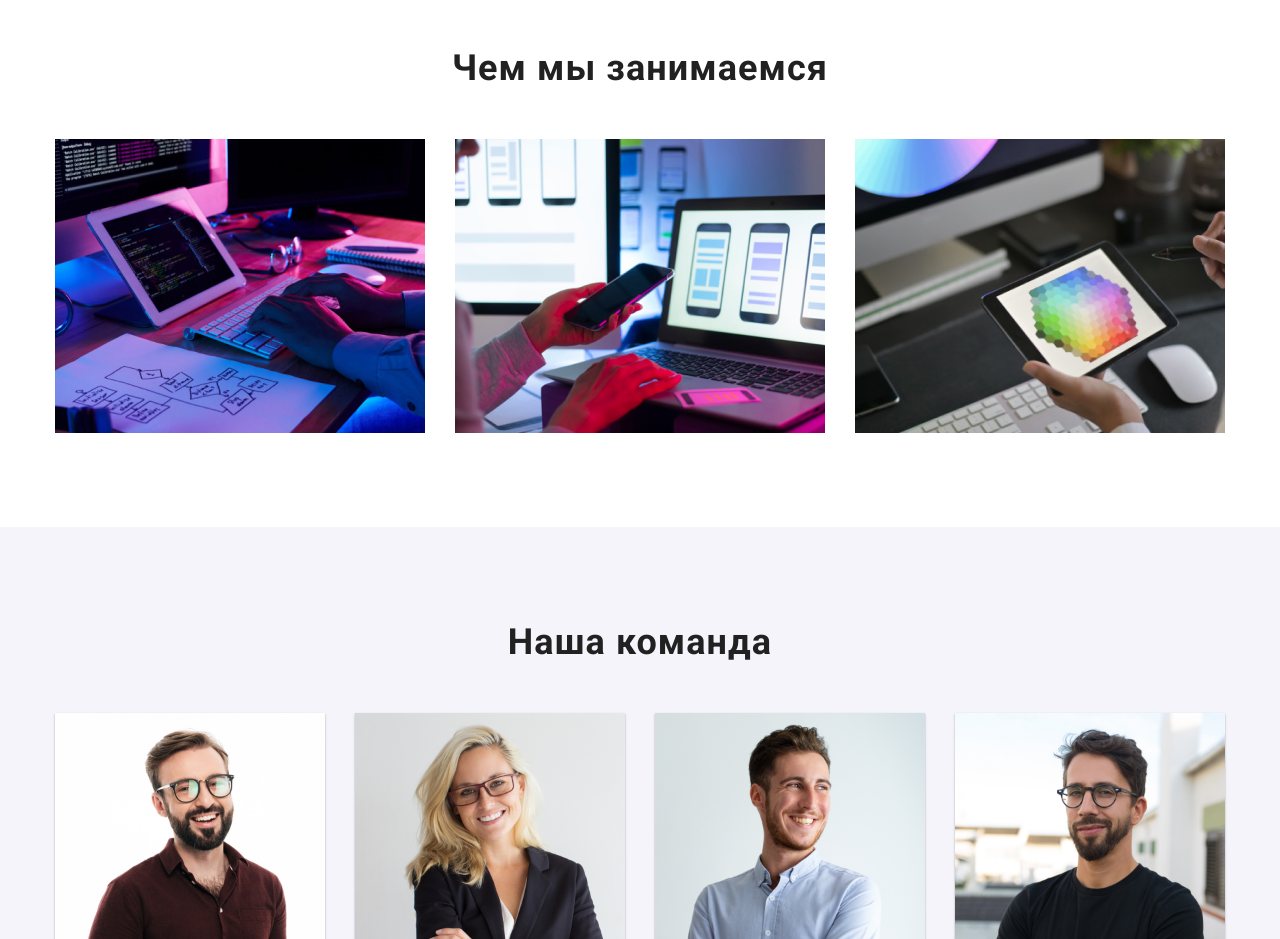
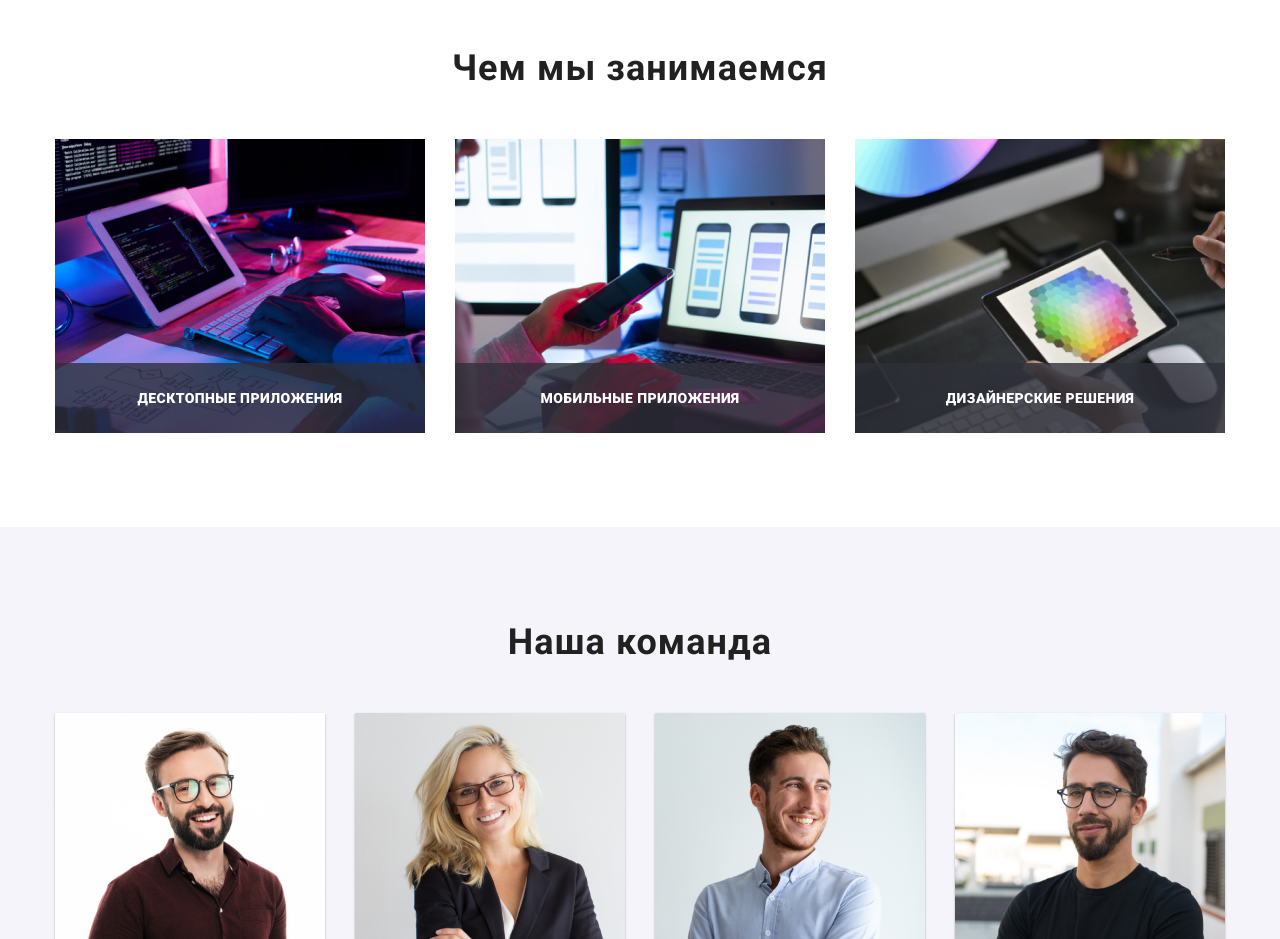
Before and after one commit to RinaOcean/goit-markup-hw-05, a plain HTML site: page index.html in a window 1280 px wide. Shown: the part 1060-1999 px from the top of the page. Drawn offline with nearby package versions, Linux system fonts and the light colour scheme.

Commit message:
adds text position in what we do section

```diff
--- a/css/styles.css
+++ b/css/styles.css
@@ -291,13 +291,39 @@ h3 {
   padding-bottom: 94px;
 }
 
-.gallery .title {
+.gallery-list-item {
+  position: relative;
 }
 
 .gallery .container {
   display: flex;
   justify-content: space-between;
   margin-top: 50px;
+}
+
+.text-wrapper {
+  position: absolute;
+  bottom: 0px;
+  display: flex;
+  justify-content: center;
+  align-items: center;
+  width: 100%;
+  height: 70px;
+  /*left: 215px;
+  top: 1435px;*/
+
+  background: rgba(47, 48, 58, 0.8);
+}
+
+.gallery-label {
+  font-weight: 900;
+  font-size: 14px;
+  line-height: 1.143;
+  text-align: center;
+  letter-spacing: 0.03em;
+  text-transform: uppercase;
+
+  color: #ffffff;
 }
 
 /* ============ END WORKS GALLERY ============ */
--- a/index.html
+++ b/index.html
@@ -119,6 +119,9 @@
               width="370"
               height="294"
             />
+            <div class="text-wrapper">
+              <p class="gallery-label">Десктопные приложения</p>
+            </div>
           </li>
 
           <li class="gallery-list-item">
@@ -129,6 +132,9 @@
               width="370"
               height="294"
             />
+            <div class="text-wrapper">
+              <p class="gallery-label">Мобильные приложения</p>
+            </div>
           </li>
 
           <li class="gallery-list-item">
@@ -139,6 +145,9 @@
               width="370"
               height="294"
             />
+            <div class="text-wrapper">
+              <p class="gallery-label">Дизайнерские решения</p>
+            </div>
           </li>
         </ul>
       </section>
```
